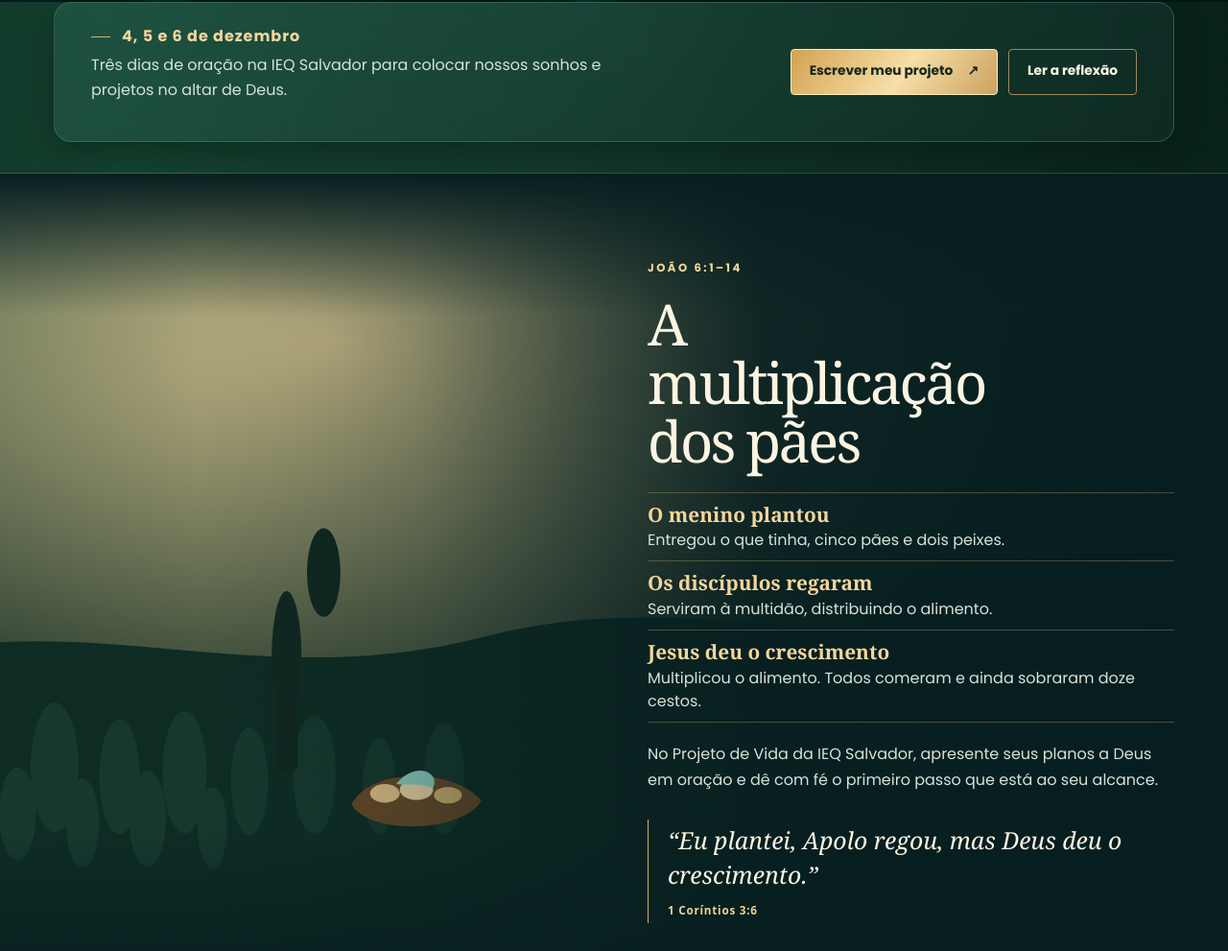
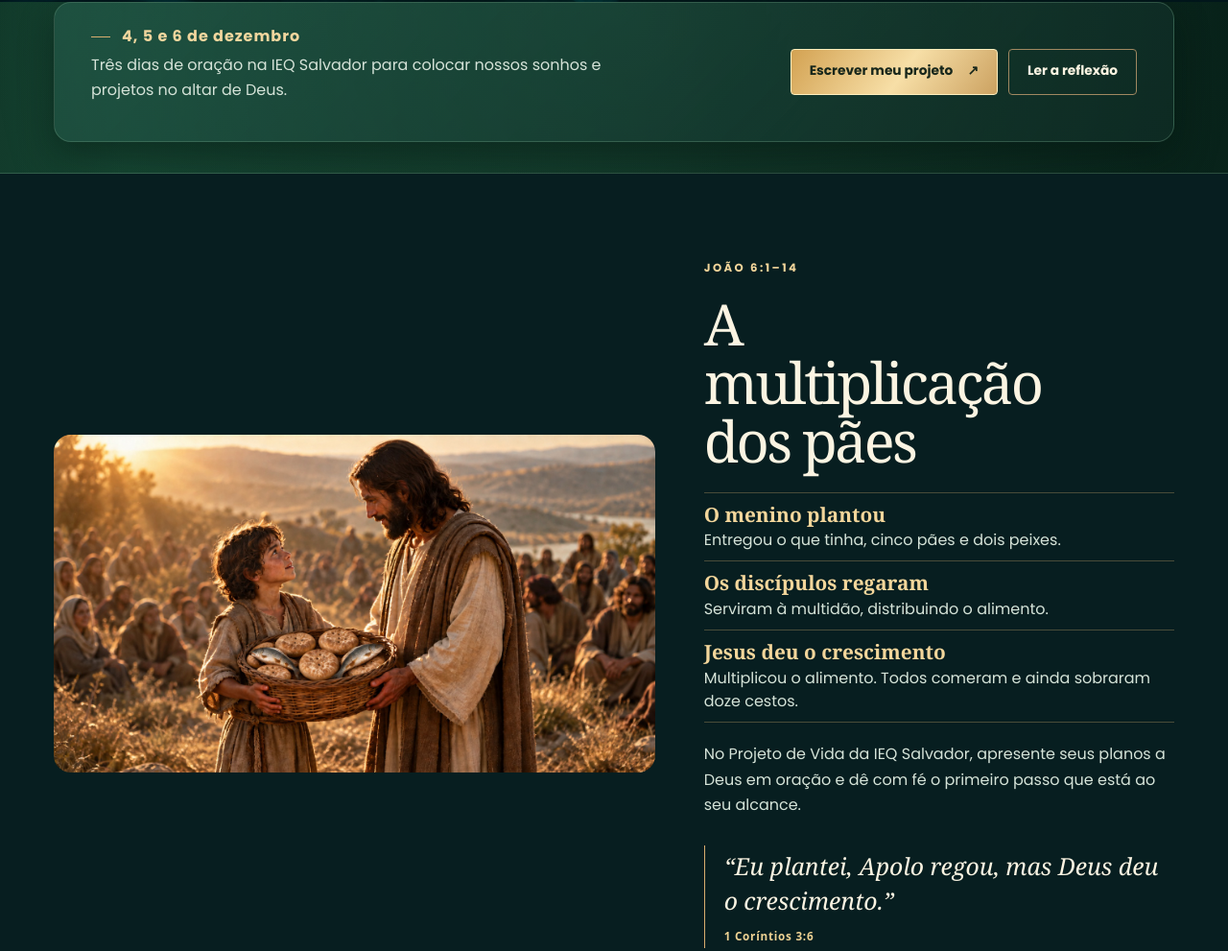
Before and after one commit to Jonatasales/ieq-salvador, a plain HTML site: page site/index.html in a window 1280 px wide. Shown: the part 697-1688 px from the top of the page at 96% size. Drawn offline with Linux system fonts and the light colour scheme.

Commit message:
Troca a ilustração da multiplicação dos pães pela foto enviada.
A imagem fica ao lado do texto no desktop e acima dele no celular.

Co-authored-by: jothaentretenimento <jothaentretenimento@gmail.com>

```diff
--- a/site/css/conteudo.css
+++ b/site/css/conteudo.css
@@ -8,18 +8,20 @@
   border-bottom: 1px solid #bc955144;
 }
 
-.reflection-scene { position: absolute; inset: 0; z-index: -1; }
-.reflection-scene img { width: 100%; height: 100%; object-fit: cover; object-position: 44% 44%; }
-.reflection-scene::after {
-  content: "";
-  position: absolute;
-  inset: 0;
-  background:
-    linear-gradient(180deg, #071e20, transparent 17%, transparent 79%, #071e20),
-    linear-gradient(90deg, transparent 16%, #071e2040 34%, #071e20e8 62%, #071e20 96%);
+.reflection-grid {
+  display: grid;
+  grid-template-columns: minmax(0, 1.15fr) minmax(0, 0.9fr);
+  gap: clamp(28px, 4vw, 64px);
+  align-items: center;
 }
-
-.reflection-grid article { width: 47%; margin-left: auto; }
+.reflection-scene { position: relative; }
+.reflection-scene img {
+  width: 100%;
+  height: auto;
+  border-radius: 18px;
+  object-fit: cover;
+}
+.reflection-grid article { width: auto; margin: 0; }
 .reflection-grid h2 { max-width: 12ch; }
 .reflection-grid .eyebrow,
 .reflection-moments h3,
@@ -204,11 +206,7 @@ pre {
 }
 
 @media (max-width: 760px) {
-  .reflection { padding-top: clamp(245px, 66vw, 430px); padding-bottom: 46px; }
-  .reflection-scene { height: clamp(295px, 80vw, 505px); }
-  .reflection-scene img { object-position: 24% 43%; }
-  .reflection-scene::after { background: linear-gradient(180deg, #071e20 0%, transparent 12%, transparent 57%, #071e20 98%); }
-  .reflection-grid article { width: auto; }
+  .reflection-grid { grid-template-columns: 1fr; }
 }
 
 @media (max-width: 680px) {
--- a/site/index.html
+++ b/site/index.html
@@ -73,7 +73,7 @@
   <section class="section reflection" id="reflexao" aria-labelledby="titulo-reflexao">
     <div class="wrap reflection-grid">
       <div class="reflection-scene">
-        <img width="1600" height="900" loading="lazy" src="./img/reflexao.svg" alt="Jesus e o menino com o cesto de pães e peixes, diante da multidão na Galileia.">
+        <img width="1536" height="864" loading="lazy" src="./img/reflexao.jpg" alt="Jesus e o menino com o cesto de pães e peixes, diante da multidão na Galileia.">
       </div>
       <article>
         <p class="eyebrow">João 6:1–14</p>
--- a/site/sw.js
+++ b/site/sw.js
@@ -5,7 +5,7 @@ const ARQUIVOS = [
   "./css/conteudo.css",
   "./js/projeto.js",
   "./img/avante.jpg",
-  "./img/reflexao.svg",
+  "./img/reflexao.jpg",
   "./img/logo.png",
   "./img/pastores.webp",
   "./favicon.png",
```
Also changed, not shown: site/img/reflexao.jpg (added), site/img/reflexao.svg (deleted).
